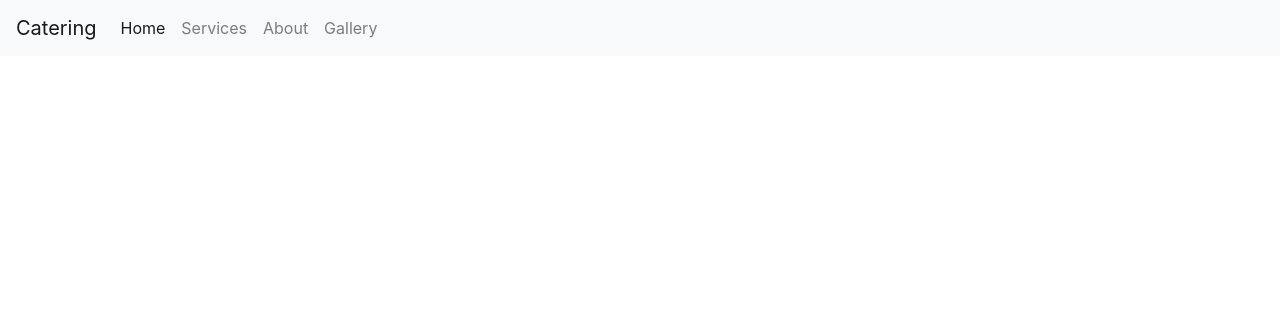
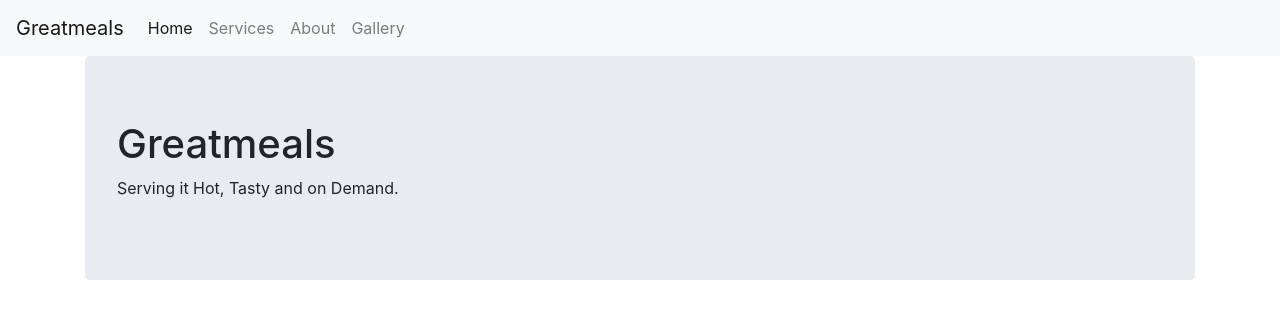
Before and after one commit to AmimoG/Catering, a plain HTML site: page index.html in a window 1280 px wide. Drawn offline with Linux system fonts and the light colour scheme.

Commit message:
Add files

```diff
--- a/index.html
+++ b/index.html
@@ -11,7 +11,7 @@
         <!-- Header -->
         <header>
             <nav class="navbar navbar-expand-lg navbar-light bg-light">
-                <a class="navbar-brand" href="#">Catering</a>
+                <a class="navbar-brand" href="#">Greatmeals</a>
                 <button class="navbar-toggler" type="button" data-toggle="collapse" data-target="#navbarNavAltMarkup" aria-controls="navbarNavAltMarkup" aria-expanded="false" aria-label="Toggle navigation">
                   <span class="navbar-toggler-icon"></span>
                 </button>
@@ -27,6 +27,16 @@
               </nav>
         </header>
         <!-- /Header -->
+        <!-- Content -->
+        <div class="container">
+            <div class="jumbotron">
+                <h1>Greatmeals</h1>
+                <p>
+                    Serving it Hot, Tasty and on Demand.
+                </p>
+            </div>
+        </div>
+        <!-- /Content -->
     </main>
 </body>
 </html>
```
